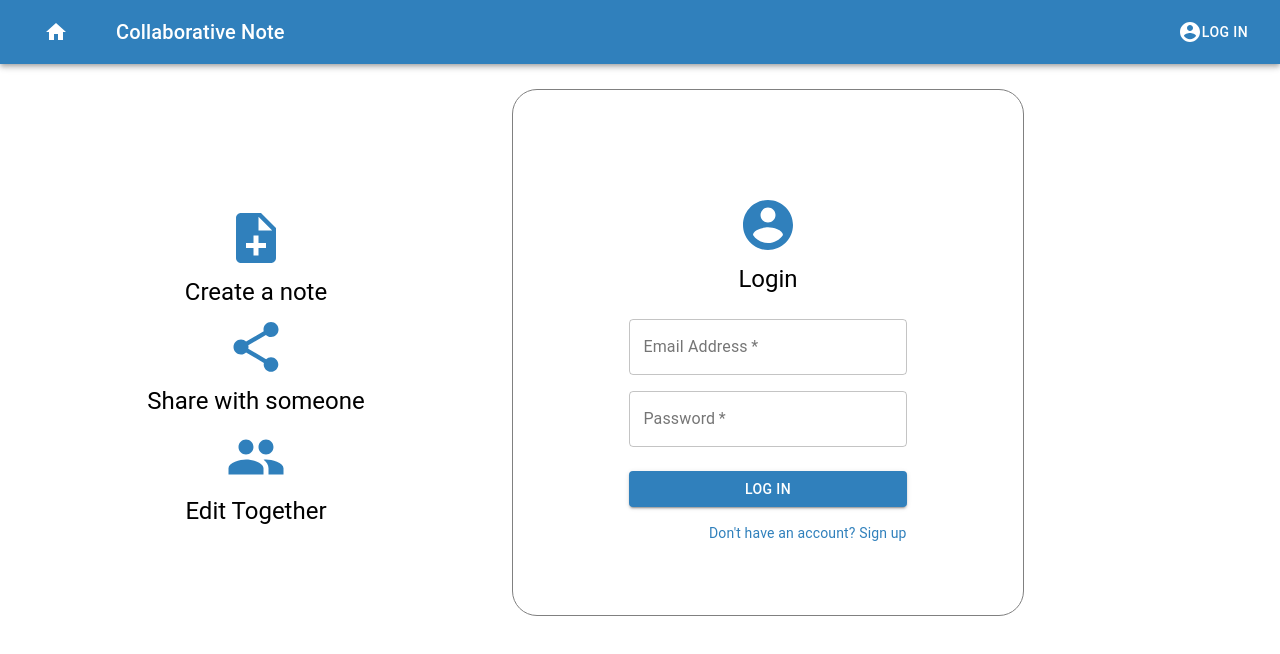
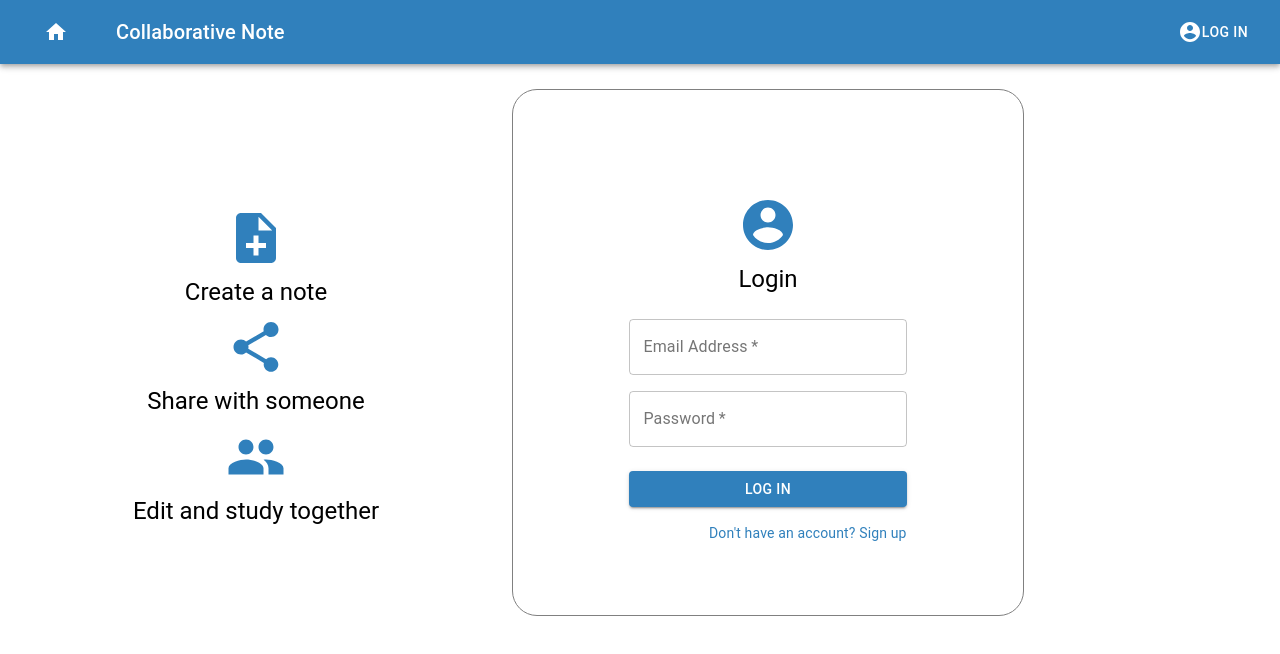
Before and after one commit to gongchen161/collaborative-doc, a React (Create React App) app: page /#/login in a window 1280 px wide. Shown: the top 654 px of the page. Built offline with nearby package versions, Linux system fonts and the light colour scheme; no server answers.

Commit message:
Fixed a description in Intro

```diff
--- a/src/components/Intro.js
+++ b/src/components/Intro.js
@@ -29,7 +29,7 @@ import Share from '@material-ui/icons/Share';
                 <Divider variant="inset" className={classes.divider}/>
 
                 <GroupIcon color='primary' className={classes.icon}  />
-                <Typography component="h1" variant="h5"  >Edit Together</Typography>
+                <Typography component="h1" variant="h5"  >Edit and study together</Typography>
                 <Divider variant="inset" className={classes.divider}/>
             </div>
         </Container>
```
